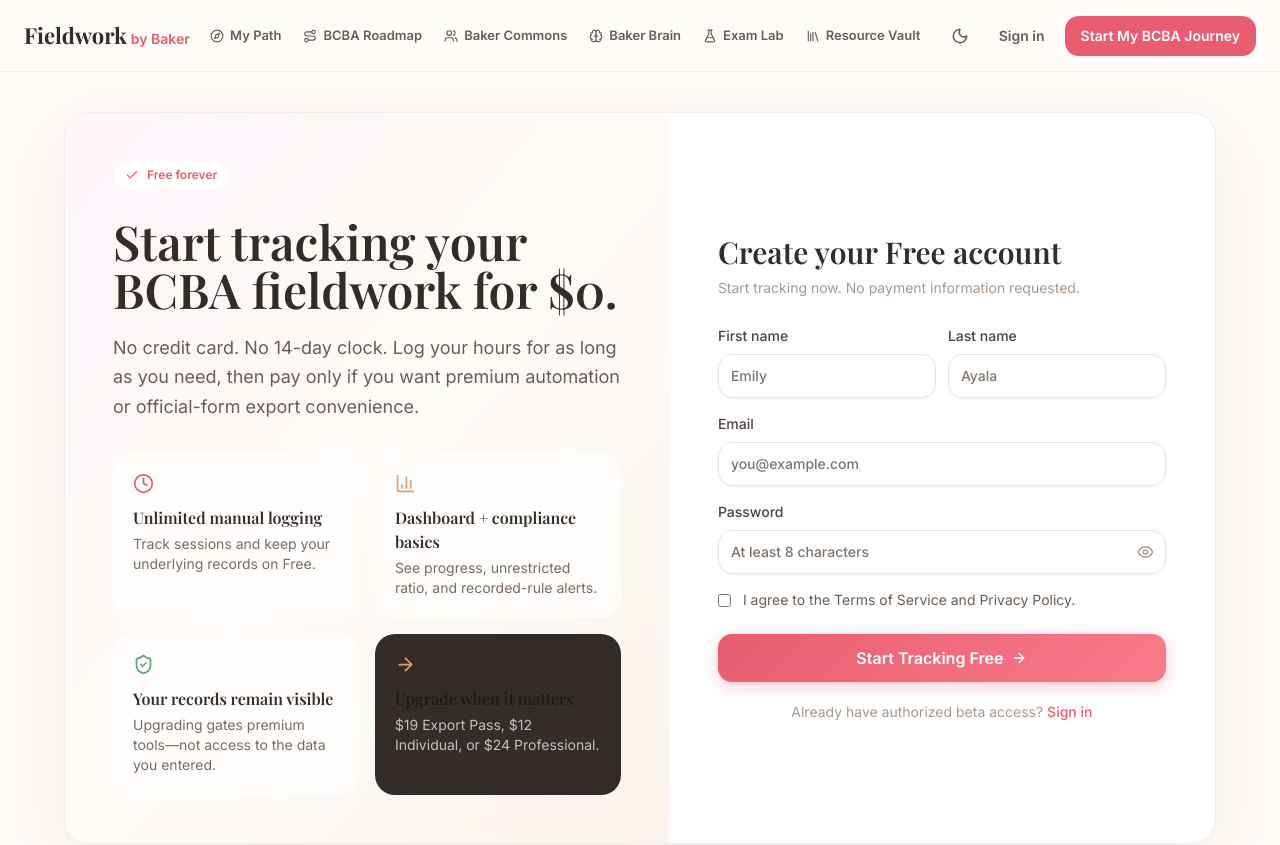
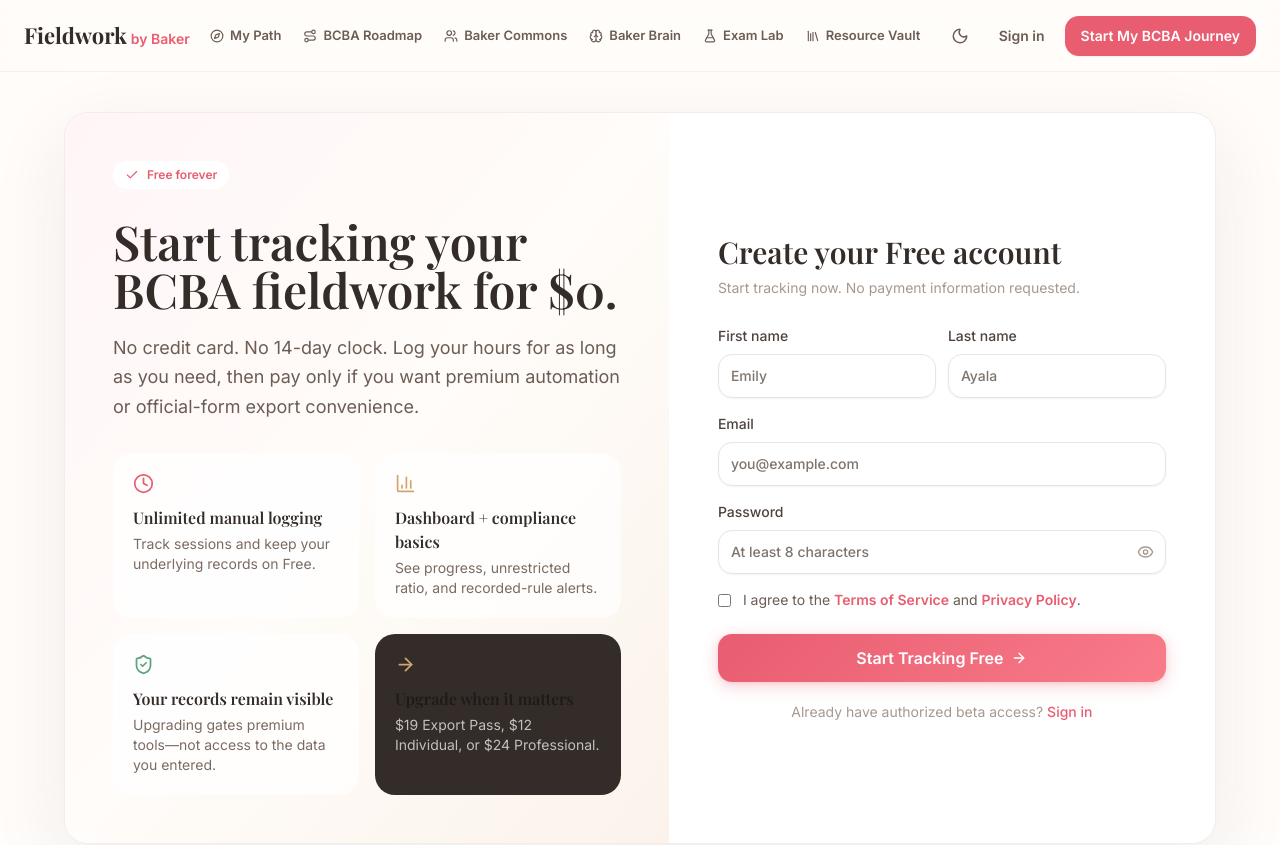
Before and after one commit to thebakersclt0116/fieldwork-by-baker-live, a React (Vite) app: page /signup in a window 1280 px wide. Shown: the top 845 px of the page. Built offline with nearby package versions, Linux system fonts and the light colour scheme.

Commit message:
Make signup legal links functional and preserve upgrade return

```diff
--- a/src/pages/SignUp.tsx
+++ b/src/pages/SignUp.tsx
@@ -1,12 +1,16 @@
 import { useState } from 'react';
-import { Link, useNavigate } from 'react-router';
+import { Link, useLocation, useNavigate } from 'react-router';
 import { ArrowRight, BarChart3, Check, Clock, Eye, EyeOff, ShieldCheck } from 'lucide-react';
 import { Input } from '@/components/ui/input';
 import { useAuth } from '@/hooks/useAuth';
 
 export default function SignUp() {
   const navigate = useNavigate();
+  const location = useLocation();
   const { registerFree } = useAuth();
+  const params = new URLSearchParams(location.search);
+  const requestedReturn = params.get('return');
+  const returnTo = requestedReturn && requestedReturn.startsWith('/') && !requestedReturn.startsWith('//') ? requestedReturn : '/dashboard';
   const [firstName, setFirstName] = useState('');
   const [lastName, setLastName] = useState('');
   const [email, setEmail] = useState('');
@@ -32,7 +36,7 @@
       setError('Free account creation is temporarily unavailable. Please try again.');
       return;
     }
-    navigate('/dashboard');
+    navigate(returnTo);
   };
 
   return (
@@ -67,7 +71,7 @@
               <div className="relative mt-2"><Input type={showPassword ? 'text' : 'password'} value={password} onChange={(event) => setPassword(event.target.value)} className="h-11 rounded-xl pr-10" placeholder="At least 8 characters" /><button type="button" onClick={() => setShowPassword((value) => !value)} className="absolute right-3 top-1/2 -translate-y-1/2 text-[#A8998E]">{showPassword ? <EyeOff size={17} /> : <Eye size={17} />}</button></div>
             </label>
 
-            <label className="flex items-start gap-3 text-sm text-[#6B5D54] mb-6"><input type="checkbox" checked={agreed} onChange={(event) => setAgreed(event.target.checked)} className="mt-1" /><span>I agree to the Terms of Service and Privacy Policy.</span></label>
+            <label className="flex items-start gap-3 text-sm text-[#6B5D54] mb-6"><input type="checkbox" checked={agreed} onChange={(event) => setAgreed(event.target.checked)} className="mt-1" /><span>I agree to the <Link to="/terms" className="font-semibold text-[#E85D70] hover:underline">Terms of Service</Link> and <Link to="/privacy" className="font-semibold text-[#E85D70] hover:underline">Privacy Policy</Link>.</span></label>
 
             <button type="submit" disabled={loading} className="btn-primary w-full py-3 rounded-xl disabled:opacity-50">{loading ? 'Creating Free account…' : 'Start Tracking Free'}{!loading && <ArrowRight size={16} />}</button>
             <p className="text-center text-sm text-[#A8998E] mt-5">Already have authorized beta access? <Link to="/login" className="text-[#E85D70] font-medium hover:underline">Sign in</Link></p>
```
